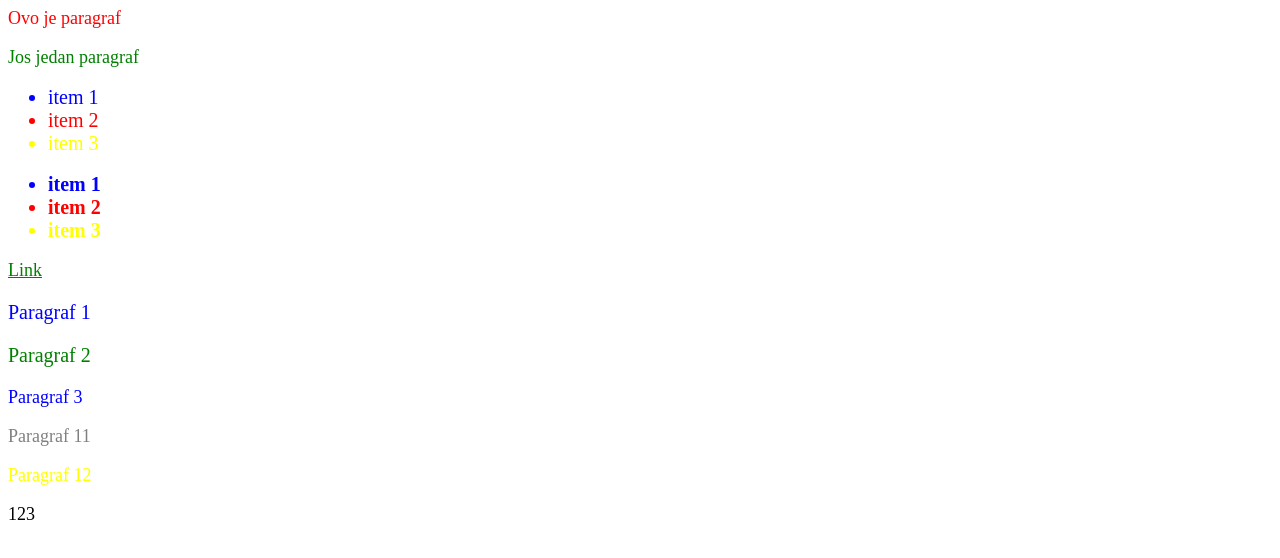
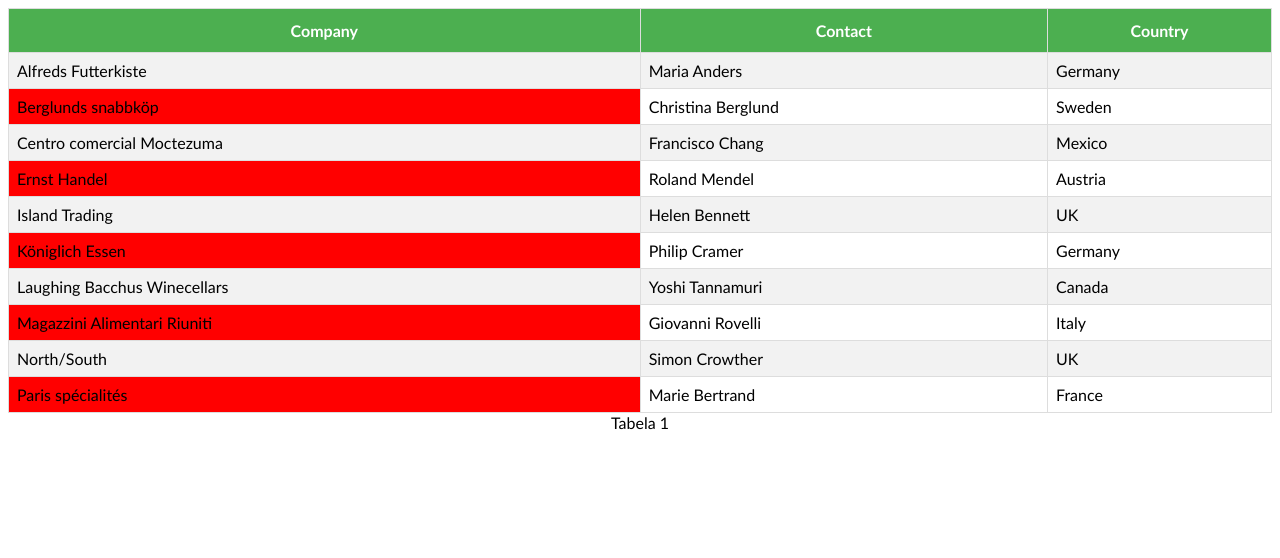
Before and after one commit to StevanCakic/webcourse-v3, a plain HTML site: page Week 3/code-7/index.html in a window 1280 px wide. Drawn offline with Linux system fonts and the light colour scheme.

Commit message:
new code attached

```diff
--- a/Week 3/code-7/index.html
+++ b/Week 3/code-7/index.html
@@ -1,45 +1,103 @@
+<!DOCTYPE html>
 <html>
 
 <head>
     <style>
-        p {
-            color: blue;
+
+        #customers {
+            caption-side: bottom;
+            font-family: "Trebuchet MS", Arial, Helvetica, sans-serif;
+            border-collapse: collapse;
+            width: 100%;
+        }
+
+        #customers td,
+        #customers th {
+            border: 1px solid #ddd;
+            padding: 8px;
+        }
+
+        #customers tr:nth-child(even) {
+            background-color: #f2f2f2;
+        }
+
+        #customers tr:hover {
+            background-color: #ddd;
+        }
+
+        #customers th {
+            padding-top: 12px;
+            padding-bottom: 12px;
+            text-align: center;
+            background-color: #4CAF50;
+            color: white;
         }
     </style>
-    <link rel="stylesheet" href="style.css">
 </head>
 
 <body>
-    <p style="color:red">Ovo je paragraf</p>
-    <p>Jos jedan paragraf</p>
 
-    <div>
-        <ul>
-            <li id="myID" class="myClass">item 1</li>
-            <li class="myClass">item 2</li>
-            <li>item 3</li>
-        </ul>
-    </div>
-
-    <ul>
-        <li id="myID" class="myClass">item 1</li>
-        <li class="myClass">item 2</li>
-        <li>item 3</li>
-    </ul>
-
-    <a href="">Link</a>
-
-    <div class="paragrafi">
-        <p>Paragraf 1</p>
-        <p>Paragraf 2</p>
-        <span>
-            <p>Paragraf 3</p>
-        </span>
-    </div>
-
-    <p>Paragraf 11</p>
-    <p>Paragraf 12</p>
-    <span>123</span>
+    <table id="customers">
+        <caption>Tabela 1</caption>
+        <colgroup>
+            <col span="1" style="background-color: red;">
+        </colgroup>
+        <tr>
+            <th>Company</th>
+            <th>Contact</th>
+            <th>Country</th>
+        </tr>
+        <tr>
+            <td>Alfreds Futterkiste</td>
+            <td>Maria Anders</td>
+            <td>Germany</td>
+        </tr>
+        <tr>
+            <td>Berglunds snabbköp</td>
+            <td>Christina Berglund</td>
+            <td>Sweden</td>
+        </tr>
+        <tr>
+            <td>Centro comercial Moctezuma</td>
+            <td>Francisco Chang</td>
+            <td>Mexico</td>
+        </tr>
+        <tr>
+            <td>Ernst Handel</td>
+            <td>Roland Mendel</td>
+            <td>Austria</td>
+        </tr>
+        <tr>
+            <td>Island Trading</td>
+            <td>Helen Bennett</td>
+            <td>UK</td>
+        </tr>
+        <tr>
+            <td>Königlich Essen</td>
+            <td>Philip Cramer</td>
+            <td>Germany</td>
+        </tr>
+        <tr>
+            <td>Laughing Bacchus Winecellars</td>
+            <td>Yoshi Tannamuri</td>
+            <td>Canada</td>
+        </tr>
+        <tr>
+            <td>Magazzini Alimentari Riuniti</td>
+            <td>Giovanni Rovelli</td>
+            <td>Italy</td>
+        </tr>
+        <tr>
+            <td>North/South</td>
+            <td>Simon Crowther</td>
+            <td>UK</td>
+        </tr>
+        <tr>
+            <td>Paris spécialités</td>
+            <td>Marie Bertrand</td>
+            <td>France</td>
+        </tr>
+    </table>
 
 </body>
 
--- a/Week 3/code-7/style.css
+++ /dev/null
@@ -1,44 +0,0 @@
-* {
-    font-size: 18px;
-}
-
-#myID  { color: blue; }
-
-p {
-    color:green;
-}
-
-
-li   { color: yellow; font-size:20px; }
-
-.myClass  { color: red; }
-
-div ul {
-    font-weight: 100;
-}
-
-ul  { font-weight: bold; }
-
-a:hover{
-    color: red;
-}
-
-a {
-    color: green;
-}
-
-.paragrafi p:first-child {
-    color: blue;
-}
-
-div > p {
-    font-size: 20px;
-}
-
-div.paragrafi ~ p {
-    color: yellow
-}
-
-div.paragrafi + p{
-    color: grey
-}
```
